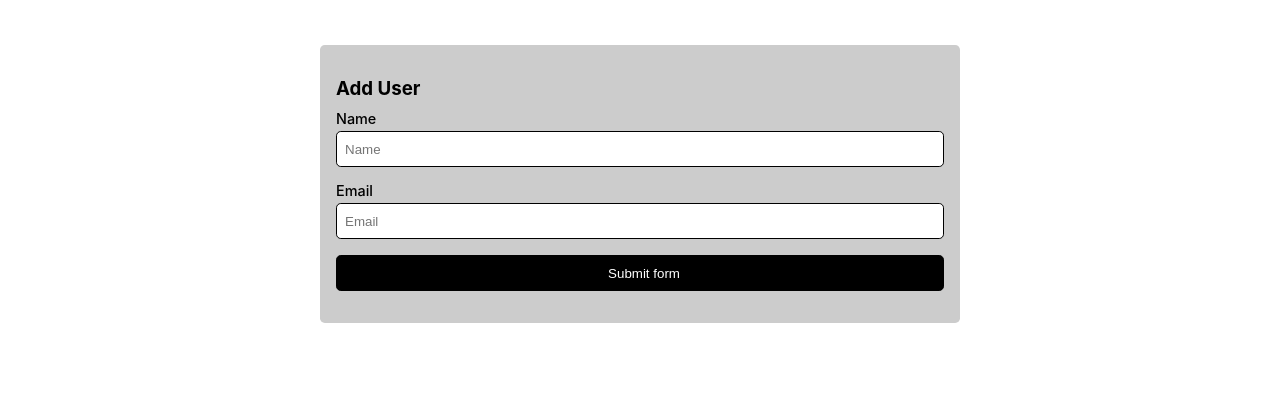
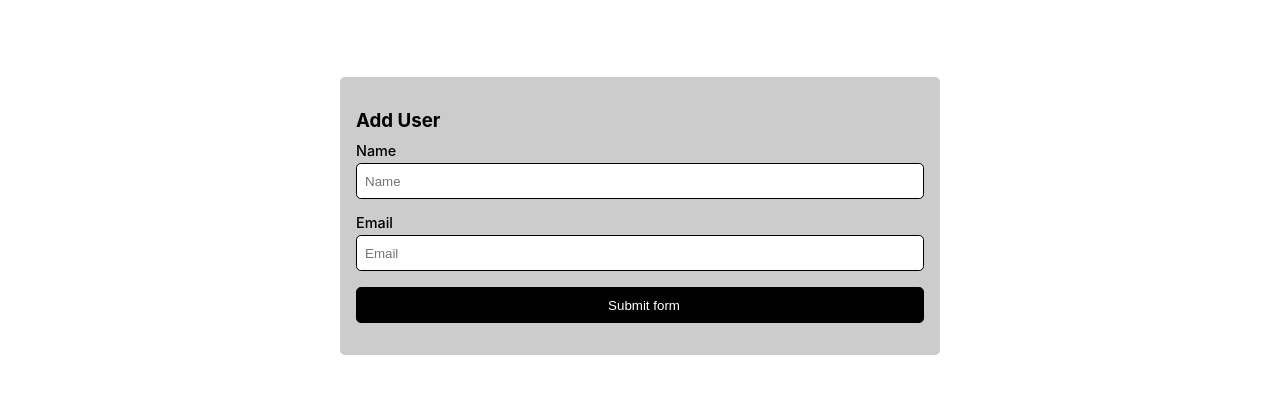
Before and after one commit to dev-lawrence/form-validation, a plain HTML site: page index.html in a window 1280 px wide. Shown: the part 74-468 px from the top of the page. Drawn offline with Linux system fonts and the light colour scheme.

Commit message:
Incresed the width of the container and added a max-width to the container

```diff
--- a/style.css
+++ b/style.css
@@ -22,8 +22,9 @@ h1 {
 }
 
 .container {
-  width: 50%;
-  margin: 3rem auto;
+  width: 80%;
+  max-width: 600px;
+  margin: 5rem auto;
 }
 
 #form {
```
